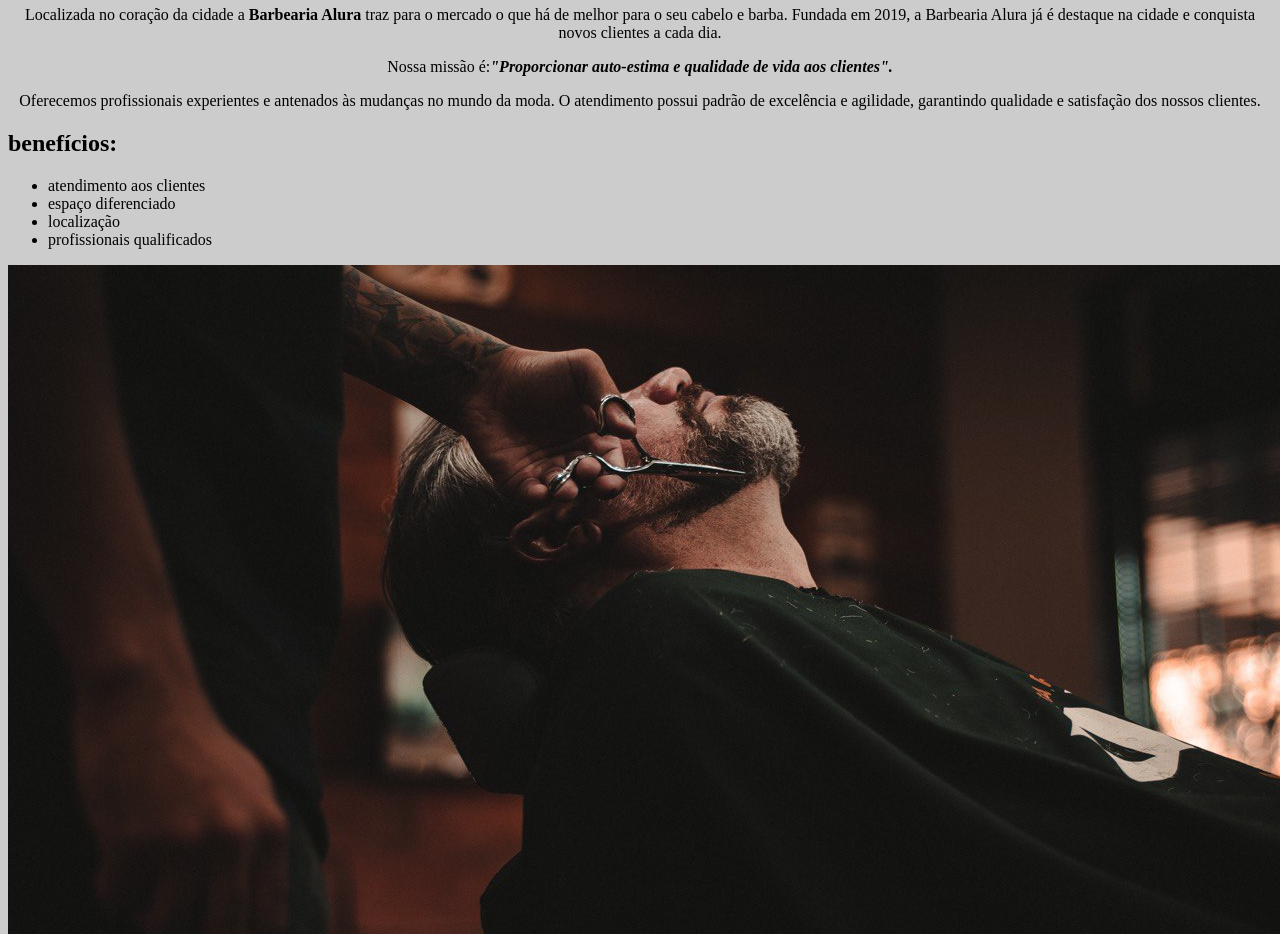
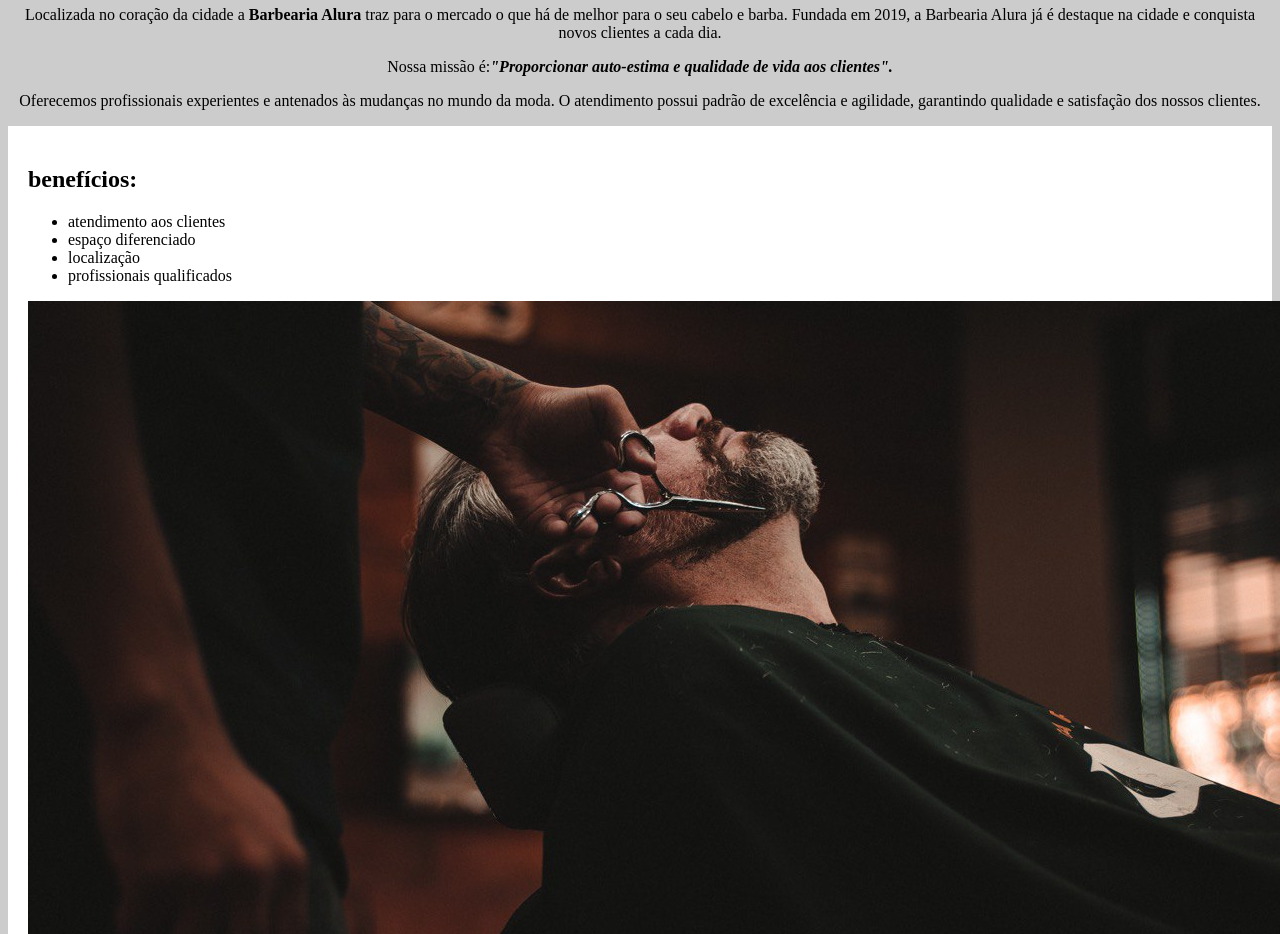
Before and after one commit to luiz0108/barbeariaalura, a plain HTML site: page index.html in a window 1280 px wide. Shown: the part 560-1494 px from the top of the page. Drawn offline with Linux system fonts and the light colour scheme.

Commit message:
asassdadad

```diff
--- a/index.html
+++ b/index.html
@@ -19,7 +19,7 @@
     <p> Oferecemos profissionais experientes e antenados às mudanças no mundo da moda. O atendimento possui padrão de excelência e agilidade, garantindo qualidade e satisfação dos nossos clientes.
 </p>
 </div>
-</div class="beneficios">
+<div class="beneficios">
 <h2>
     benefícios:
 </h2>
--- a/style.css
+++ b/style.css
@@ -1,10 +1,16 @@
-p{
+p {
     text-align: center;
 }
-body{
+
+body {
     background: #cccccc
+}
 
+.banner {
+    width: 100%;
 }
-.banner{
-width:100%;
+
+.beneficios {
+    background: #ffffff;
+    padding: 20px;
 }
```
